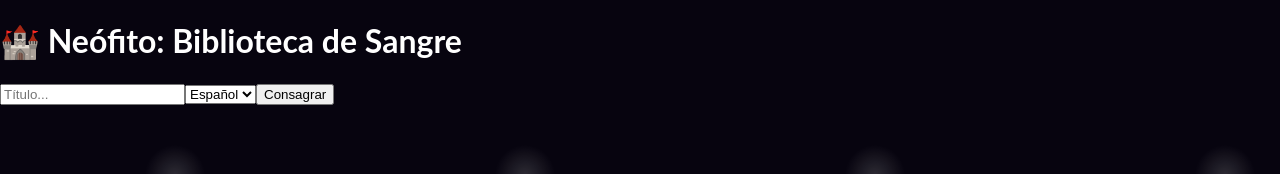
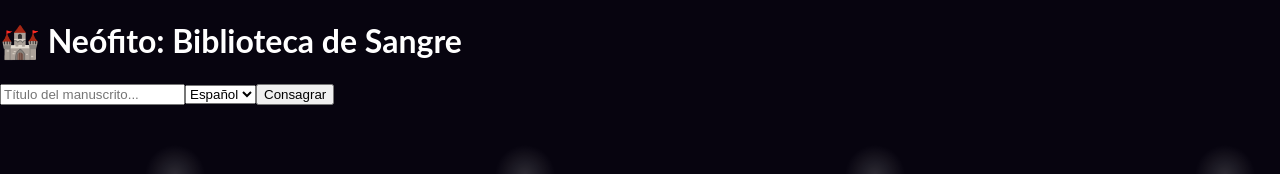
Before and after one commit to fantasiaartesana07-gif/mi-tracker-lectura, a React (Vite) app: page / in a window 1280 px wide. Shown: the top 174 px of the page. Built offline with nearby package versions, Linux system fonts and the light colour scheme; a web font is replaced by a local one.

Commit message:
Update App.jsx

```diff
--- a/src/App.jsx
+++ b/src/App.jsx
@@ -7,6 +7,7 @@ export default function App() {
   const [lang, setLang] = useState("Español");
 
   const addTomo = () => {
+    if (!title.trim()) return;
     setBooks([...books, { id: Date.now(), title, lang }]);
     setTitle("");
   };
@@ -16,10 +17,14 @@ export default function App() {
       <h1>🏰 Neófito: Biblioteca de Sangre</h1>
 
       <div className="card">
-        <input value={title} onChange={(e) => setTitle(e.target.value)} placeholder="Título..." />
-        <select onChange={(e) => setLang(e.target.value)}>
-          <option>Español</option>
-          <option>Francés</option>
+        <input
+          value={title}
+          onChange={(e) => setTitle(e.target.value)}
+          placeholder="Título del manuscrito..."
+        />
+        <select value={lang} onChange={(e) => setLang(e.target.value)}>
+          <option value="Español">Español</option>
+          <option value="Francés">Francés</option>
         </select>
         <button onClick={addTomo}>Consagrar</button>
       </div>
@@ -30,7 +35,7 @@ export default function App() {
             <h4 className={b.lang === "Francés" ? "french-title" : ""}>
               {b.title}
             </h4>
-            <small>{b.lang}</small>
+            <small style={{ color: "#7a6a95" }}>Idioma: {b.lang}</small>
           </div>
         ))}
       </div>
```
